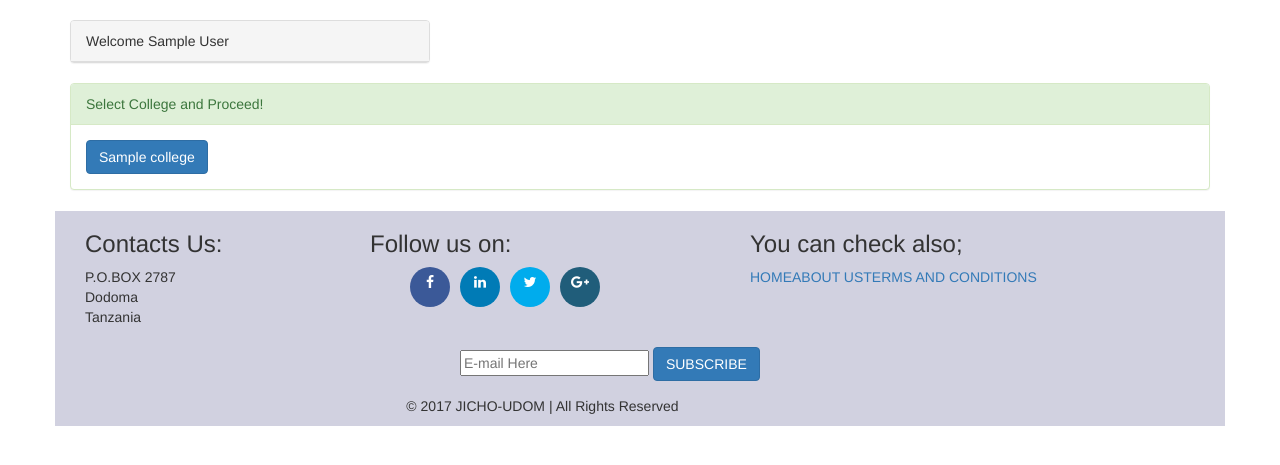
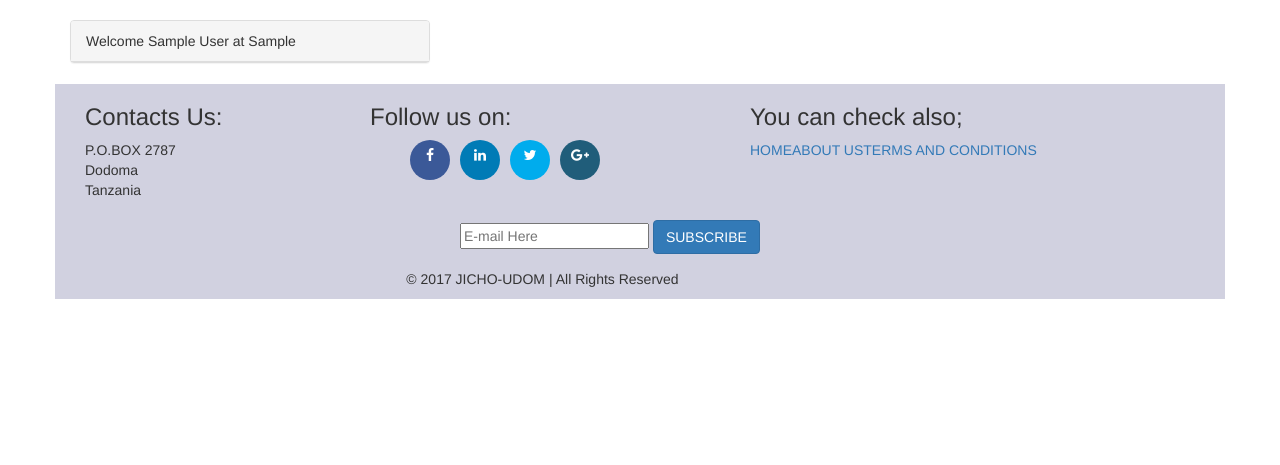
Before and after one commit to lonac/eye, a Laravel app: page /home in a window 1280 px wide. Shown: the part 52-517 px from the top of the page. Run offline with Laravel 8, Linux system fonts and the light colour scheme; a user stored in the database is signed in; tables that the repository leaves empty hold one stand-in row (values such as "Sample post"); settings files or empty folders that the repository lacks are supplied; some libraries are stand-ins or nearby versions.

Commit message:
modified:   app/Http/Controllers/Auth/RegisterController.php modified:   app/User.php modified:   database/migrations/2014_10_12_000000_create_users_table.php modified:   resources/views/auth/register.blade.php modified:   resources/views/home.blade.php modified:   resources/views/layouts/navbar.blade.php

```diff
--- a/app/User.php
+++ b/app/User.php
@@ -15,7 +15,7 @@ class User extends Authenticatable
      * @var array
      */
     protected $fillable = [
-        'firstname','lastname', 'college_id','staffid', 'email', 'password',
+        'firstname','lastname', 'college','staffid', 'email', 'password',
     ];
 
     /**
--- a/resources/views/home.blade.php
+++ b/resources/views/home.blade.php
@@ -7,31 +7,12 @@
  <div class="row">
         <div class="col-md-4 col-md-offset-0">
             <div class="panel panel-default">
-                <div class="panel-heading">Welcome {{ Auth::user()->firstname}} {{ Auth::user()->lastname}}</div>
+                <div class="panel-heading">Welcome {{ Auth::user()->firstname}}
+                    {{ Auth::user()->lastname}} at {{Auth::user()->college}}</div>
             </div>
         </div>
     </div>
 
-@if($col->count()>0)
-    <div class="row">
-        <div class="col-md-12 col-md-offset-0">
-            <div class="panel panel-success">
-                <div class="panel-heading">Select College and Proceed!</div>
-                <div class="panel-body">
-                    @foreach($col as $colleges)
-                        <a href="{{url('colleges/' .$colleges->id)}}"
-                            role="button" class="btn btn-primary">{{$colleges->col_name}}</a>
-                    @endforeach
-                </div>
-            </div>
-        </div>
-    </div>
-
-    @else
-
-    no colleges
-
-@endif
 
 {{-- if she/he is not registered to any college, let him/her see the options for registering to colleges--}}
 
--- a/resources/views/layouts/navbar.blade.php
+++ b/resources/views/layouts/navbar.blade.php
@@ -25,6 +25,7 @@
                         <!-- Authentication Links -->
                         @if (Auth::guest())
                             <li><a href="{{ url('/login') }}">Login</a></li>
+                          <li><a href="{{ url('/register') }}">Register</a></li>
                         @else
                             <li class="dropdown">
                                 <a href="#" class="dropdown-toggle" data-toggle="dropdown" role="button" aria-expanded="false">
```
Also changed, not shown: app/Http/Controllers/Auth/RegisterController.php (+4 -3 lines), resources/views/auth/register.blade.php (+13 -0 lines), database/migrations/2014_10_12_000000_create_users_table.php.
